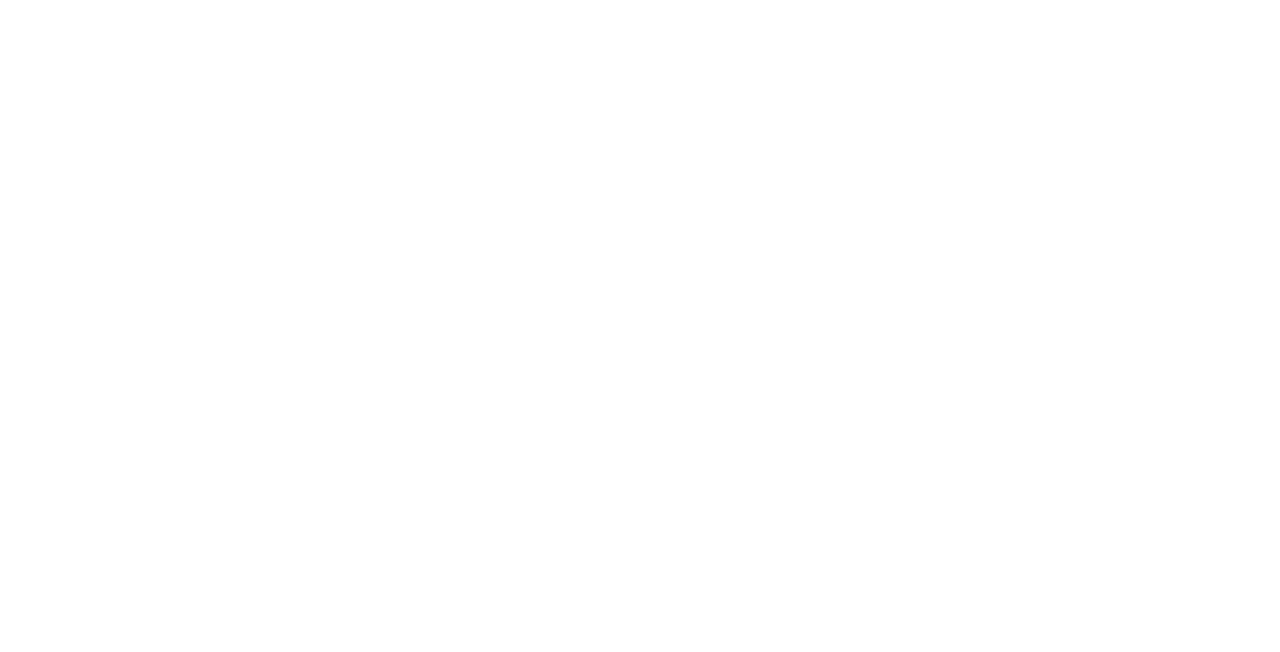
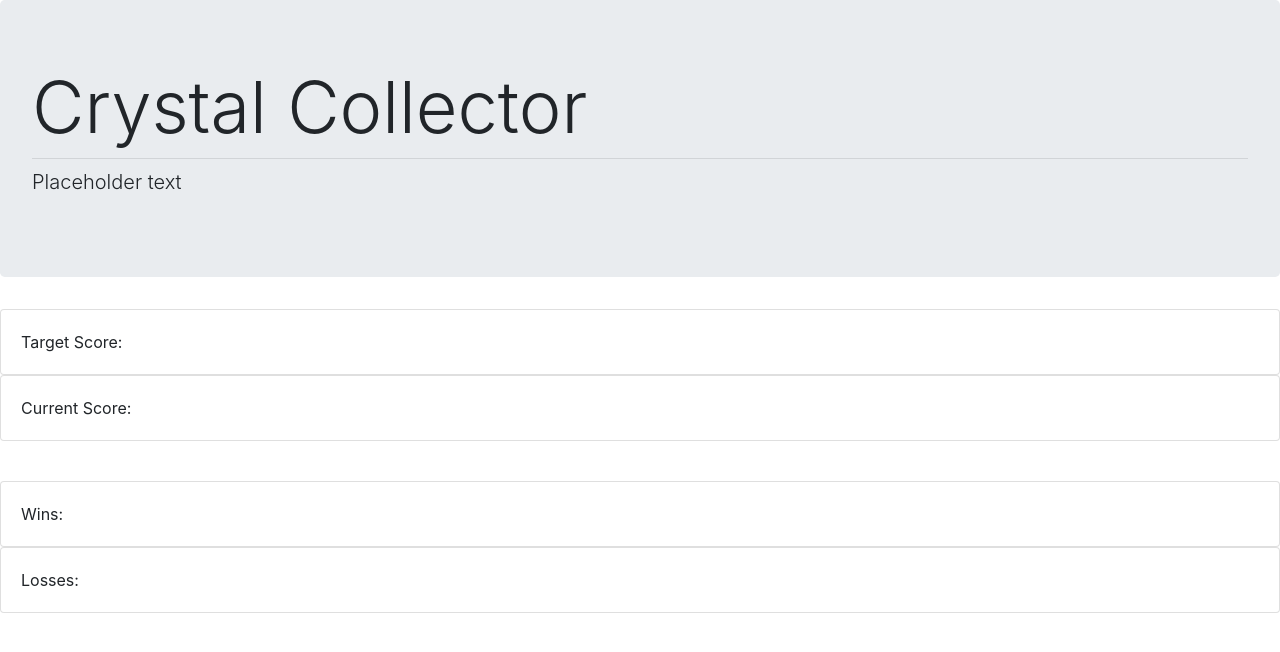
Before and after one commit to do-kevin/unit-4-game, a plain HTML site: page index.html in a window 1280 px wide. Drawn offline with nearby package versions, Linux system fonts and the light colour scheme.

Commit message:
1st commit: Added Bootstrap 4 for practice

```diff
--- a/assets/javascript/game.js
+++ b/assets/javascript/game.js
@@ -0,0 +1 @@
+alert("JavaScript check \nJavaScript Check");
--- a/index.html
+++ b/index.html
@@ -6,10 +6,51 @@
     <title>Page Title</title>
     <meta name="viewport" content="width=device-width, initial-scale=1">
     <link rel="stylesheet" type="text/css" media="screen" href="assets/css/reset.css" />
+    <link rel="stylesheet" href="https://stackpath.bootstrapcdn.com/bootstrap/4.1.3/css/bootstrap.min.css" integrity="sha384-MCw98/SFnGE8fJT3GXwEOngsV7Zt27NXFoaoApmYm81iuXoPkFOJwJ8ERdknLPMO" crossorigin="anonymous">
     <link rel="stylesheet" type="text/css" media="screen" href="assets/css/style.css" />
 </head>
 <body>
 
-    <script src="assets/javascript/game.js"></script>
+    <div class="jumbotron">
+        <h1 class="display-3">Crystal Collector</h1>
+        <hr class="my-2">
+        <p class="lead">Placeholder text</p>
+    </div>
+
+    <div class="card">
+        <div class="card-body">
+            Target Score: <span id="targetScoreCounter"></span> <!-- Player's Target Score -->
+        </div>
+    </div>
+
+    <div class="card">
+        <div class="card-body">
+            Current Score: <span id="currentScoreCounter"></span> <!-- Player's Current Score -->
+        </div>
+    </div>
+
+    <div class="panel panel-default">
+        <div class="card-body" id="crystal">
+            <!-- Crystals (Pictures) -->
+        </div>
+    </div>
+
+    <div class="card">
+        <div class="card-body">
+            Wins: <span id="winCounter"></span> <!-- Player's Win Counter -->
+        </div>
+    </div>
+
+    <div class="card">
+        <div class="card-body">
+            Losses: <span id="lossCounter"></span> <!-- Player's Loss Counter -->
+        </div>
+    </div>
+
+
+
+
+    <script src="https://code.jquery.com/jquery-3.3.1.min.js" integrity="sha256-FgpCb/KJQlLNfOu91ta32o/NMZxltwRo8QtmkMRdAu8=" crossorigin="anonymous"></script>
+    <script type="text/javascript" src="assets/javascript/game.js"></script>
 </body>
 </html>
```
Also changed, not shown: assets/images/crystalFour.png (added), assets/images/crystalOne.png (added), assets/images/crystalThree.png (added), assets/images/crystalTwo.png (added), 1 other file.
